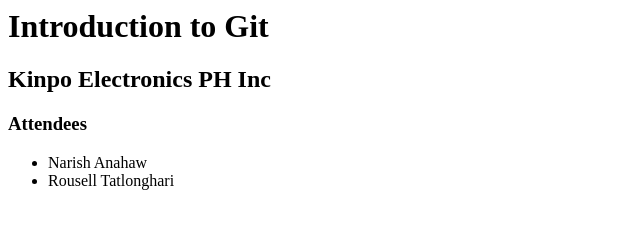
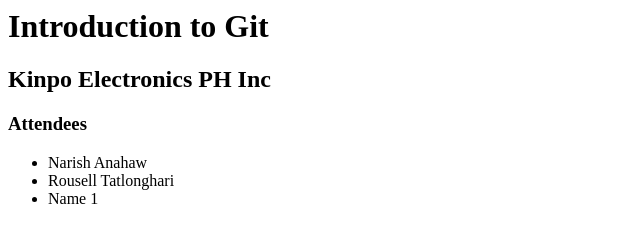
Before and after one commit to naryshaaa/GitIntro, a plain HTML site: page index.html in a window 1280 px wide. Shown: the full height of the page, 0-640 px from the left. Drawn offline with Linux system fonts and the light colour scheme.

Commit message:
commit to my branch

```diff
--- a/index.html
+++ b/index.html
@@ -10,6 +10,7 @@
 	<ul>
 		<li>Narish Anahaw</li>
 		<li>Rousell Tatlonghari</li>
+		<li>Name 1</li>
 	</ul>
 </body>
 </Html>
```
